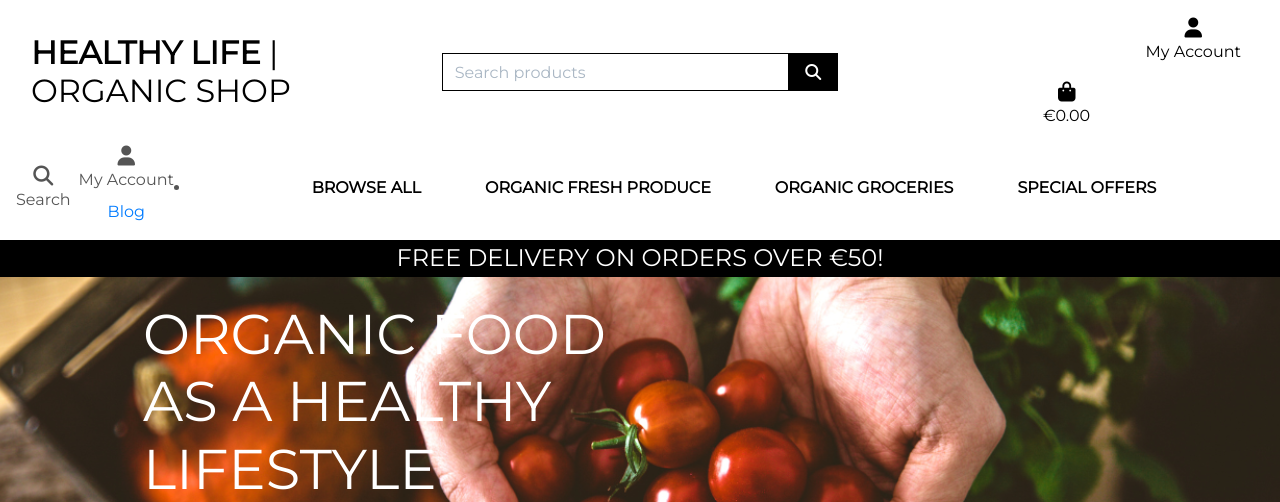
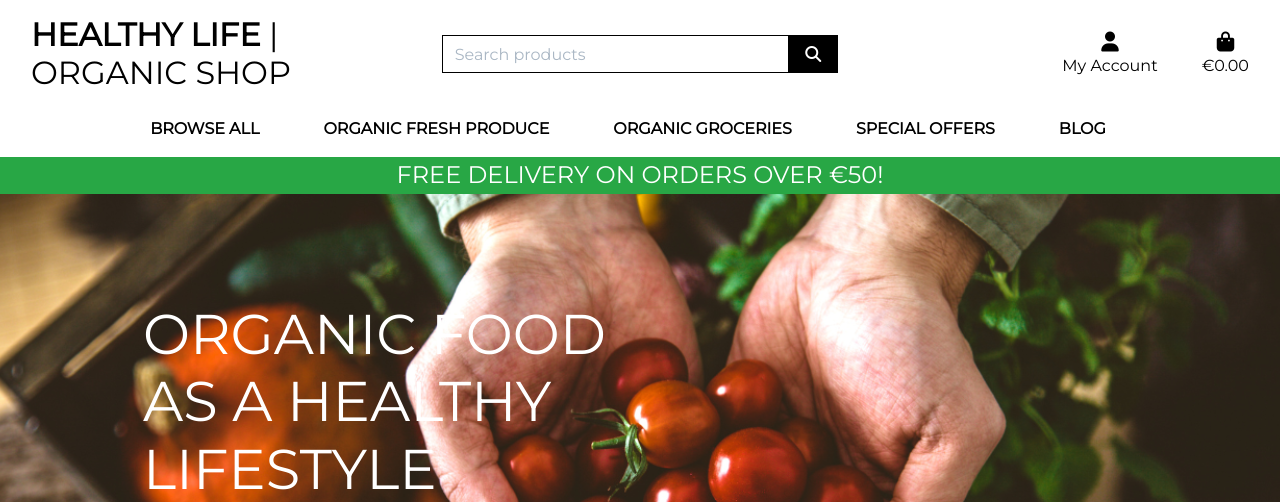
Before and after one commit to fmstacco/healthylife-organicshop, a Django app: page / in a window 1280 px wide. Shown: the top 502 px of the page. Run offline with Django 3.2, Linux system fonts and the light colour scheme; some libraries are stand-ins or nearby versions.

Commit message:
Add dropdown menu for blog to main-nav file

```diff
--- a/static/css/base.css
+++ b/static/css/base.css
@@ -8,6 +8,10 @@ body {
     height: calc(100vh - 164px);
     color: #555;
     font-family: 'Montserrat', sans-serif;
+}
+
+#topnav {
+    background-color: #609f34;
 }
 
 /* from Bulma */
--- a/templates/base.html
+++ b/templates/base.html
@@ -92,7 +92,7 @@
                                 {% endif %}
                             </div>
                         </li>
-
+                        <li class="list-inline-item">
                             <a class="{% if grand_total %}text-info font-weight-bold{% else %}text-black{% endif %} nav-link" href="{% url 'view_bag'%}">
                                 <div class="text-center">
                                     <div><i class="fas fa-shopping-bag fa-lg"></i></div>
@@ -101,6 +101,7 @@
                                     </p>
                                 </div>
                             </a>
+                        </li>
                     </ul>
                 </div>
             </div>
@@ -113,7 +114,7 @@
                 </nav>
             </div>
             <div id="delivery-banner" class="row text-center">
-                <div class="col bg-black text-white">
+                <div class="col bg-success text-white">
                     <h4 class="logo-font my-1">Free delivery on orders over €{{ free_delivery_threshold }}!</h4>
                 </div>
             </div>
--- a/templates/includes/base1.html
+++ b/templates/includes/base1.html
@@ -32,7 +32,7 @@
     </head>
 
     <body style="min-width: 372px;">
-        <nav class="navbar navbar-expand-lg navbar-dark bg-danger border-bottom shadow-sm mb-3">
+        <nav class="navbar navbar-expand-lg navbar-dark bg-success border-bottom shadow-sm mb-3">
             <div class="container">
                 <a class="navbar-brand" href=""><strong>Healthy Life Organic Shop</strong></a>
                 <button class="navbar-toggler" type="button" data-toggle="collapse"
--- a/templates/includes/main-nav.html
+++ b/templates/includes/main-nav.html
@@ -1,5 +1,6 @@
 <div class="collapse navbar-collapse" id="main-nav">
     <ul class="navbar-nav w-auto mx-auto">
+        <!--Browse All Dropdown Menu-->
         <li class="nav-item dropdown">
             <a class="logo-font font-weight-bold nav-link text-black mr-5" href="#" id="all-products-link" data-toggle="dropdown" aria-haspopup="true" aria-expanded="false">
                 Browse All
@@ -11,6 +12,7 @@
                 <a href="{% url 'products' %}" class="dropdown-item">All Products</a>
             </div>
         </li>
+        <!--Organic Fresh Produce Dropdown Menu-->
         <li class="nav-item dropdown">
             <a class="logo-font font-weight-bold nav-link text-black mr-5" href="#" id="fresh-produce-link" data-toggle="dropdown" aria-haspopup="true" aria-expanded="false">
                 Organic Fresh Produce
@@ -22,7 +24,7 @@
                 <a href="{% url 'products' %}?category=organic-fruits,organic-vegetables,bulk-buy" class="dropdown-item">All Fresh Produce</a>
             </div>
         </li>
-
+        <!--Organic Groceries Dropdown Menu-->
         <li class="nav-item dropdown">
             <a class="logo-font font-weight-bold nav-link text-black mr-5" href="#" id="organic-groceries-link" data-toggle="dropdown" aria-haspopup="true" aria-expanded="false">
                 Organic Groceries
@@ -35,9 +37,9 @@
                 <a href="{% url 'products' %}?category=Cupboard,pasta-rice,jams-spreads,meat-fish" class="dropdown-item">All Groceries</a>
             </div>
         </li>
-
+        <!--Special Offers Dropdown Menu-->
         <li class="nav-item dropdown">
-            <a class="logo-font font-weight-bold nav-link text-black" href="#" id="specials-link" data-toggle="dropdown" aria-haspopup="true" aria-expanded="false">
+            <a class="logo-font font-weight-bold nav-link text-black hover-success mr-5" href="#" id="specials-link" data-toggle="dropdown" aria-haspopup="true" aria-expanded="false">
                 Special Offers
             </a>
             <div class="dropdown-menu border-0" aria-labelledby="specials-link">
@@ -47,5 +49,16 @@
                 <a href="{% url 'products' %}?category=veg-box,fruit-box,rescue-corner" class="dropdown-item">All Specials</a>
             </div>
         </li>
+        <!--Blog Dropdown Menu-->
+        <li class="nav-item dropdown">
+            <a class="logo-font font-weight-bold nav-link text-black mr-5" href="#" id="all-posts-link" data-toggle="dropdown" aria-haspopup="true" aria-expanded="false">
+                Blog
+            </a>
+            <div class="dropdown-menu border-0" aria-labelledby="all-products-link">
+                <a href="{% url 'blog_list' %}?category=health-advice" class="dropdown-item ">Health Advice</a>
+                <a href="{% url 'blog_list' %}?category=weight-loss" class="dropdown-item ">Weight Loss</a>
+                <a href="{% url 'blog_list' %}?category=recipes" class="dropdown-item">Recipes</a>
+                <a href="{% url 'blog_list' %}" class="dropdown-item">All Posts</a>
+            </div>
+        </li>
     </ul>
-</div>
--- a/templates/includes/mobile-top-header.html
+++ b/templates/includes/mobile-top-header.html
@@ -1,5 +1,6 @@
+<!--Search-->
 <li class="list-inline-item">
-    <a class="text-black nav-link d-block d-lg-none" href="#" id="mobile-search" data-toggle="dropdown" aria-haspopup="true" aria-expanded="false"></a>
+    <a class="text-black nav-link d-block d-lg-none" href="#" id="mobile-search" data-toggle="dropdown" aria-haspopup="true" aria-expanded="false">
         <div class="text-center">
             <div><i class="fas fa-search fa-lg"></i></div>
             <p class="my-0">Search</p>
@@ -21,16 +22,13 @@
     </div>
 </li>
 
-
-
-    <a class="text-black nav-link d-block d-lg-none" href="#" id="user-options" data-toggle="dropdown" aria-haspopup="true" aria-expanded="false"></a>
+<!--My Account-->
+<li class="list-inline-item dropdown">
+    <a class="text-black nav-link d-block d-lg-none" href="#" id="user-options" data-toggle="dropdown" aria-haspopup="true" aria-expanded="false">
         <div class="text-center">
             <div><i class="fas fa-user fa-lg"></i></div>
             <p class="my-0">My Account</p>
-            <a class="nav-link" href="{% url 'blog_list' %}">Blog</a>
         </div>
-    <li class="nav-item dropdown">
-
     </a>
     <div class="dropdown-menu border-0" aria-labelledby="user-options">
         {% if request.user.is_authenticated %}
@@ -45,6 +43,7 @@
         {% endif %}
     </div>
 </li>
+<!--Shopping Bag-->
 <li class="list-inline-item">
         <a class="{% if grand_total %}text-primary font-weight-bold{% else %}text-black{% endif %} nav-link d-block d-lg-none" href="{% url 'view_bag'%}">
         <div class="text-center">
```
Lines whose indentation alone changed are shown as unchanged.
